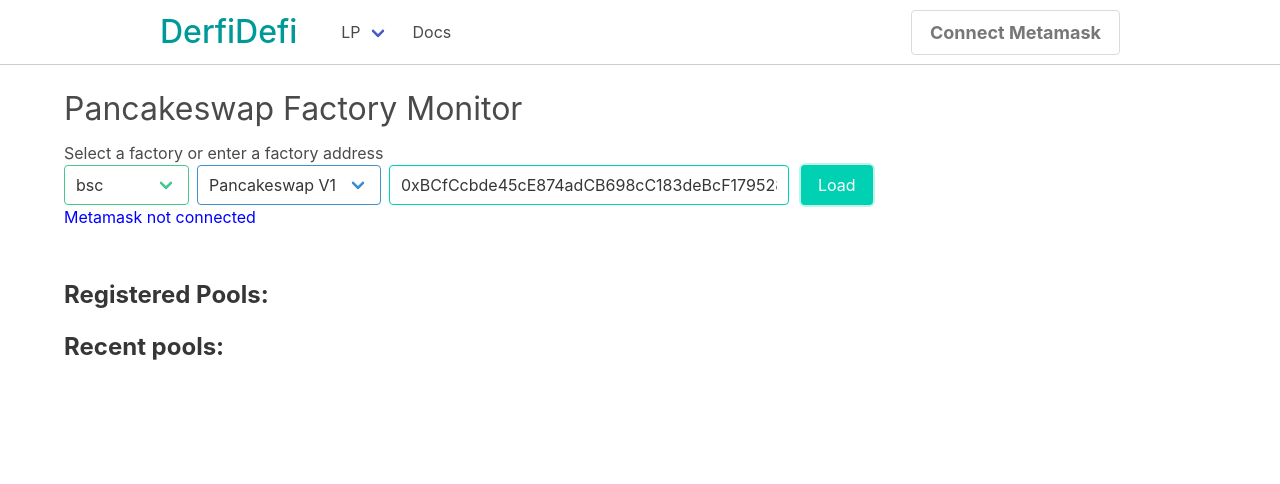
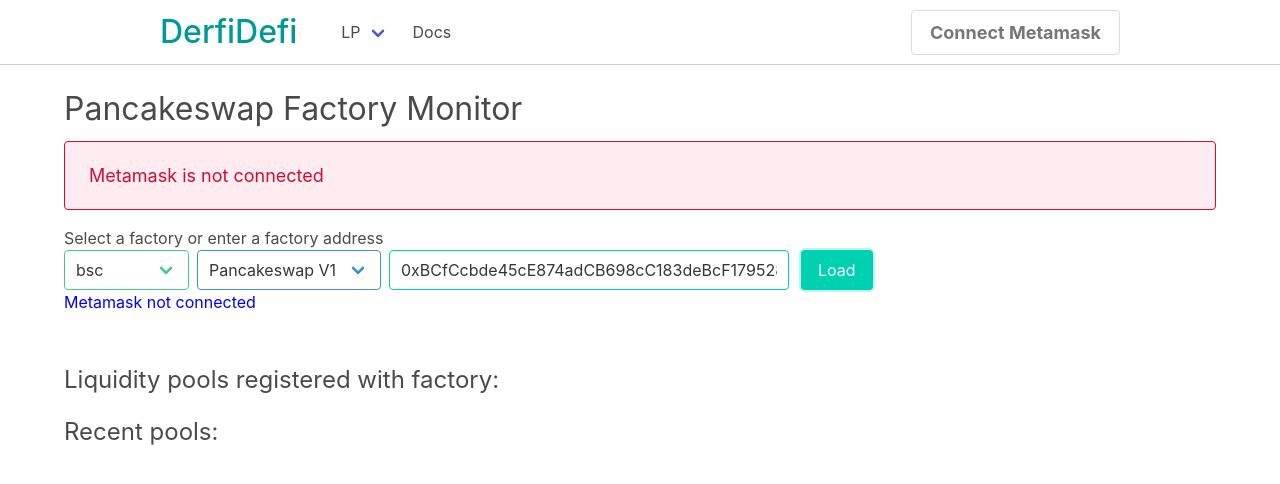
Before and after one commit to dpet/derfi, a React (Create React App) app: page /factory in a window 1280 px wide. Both pictures are taken after a click on the button "Load". Shown: the top 484 px of the page. Built offline with nearby package versions, Linux system fonts and the light colour scheme.

Commit message:
notification added

```diff
--- a/src/App.scss
+++ b/src/App.scss
@@ -45,3 +45,16 @@
 .address-input{
   width: 400px;
 }
+
+// warning
+.warning li{
+  font-size: 18px;
+}
+
+.warning li:not(:last-child){
+  margin-bottom: 4px;
+}
+
+.warning{
+  border: 1px solid #cc0f35;
+}
--- a/src/components/common/FactorySelector.jsx
+++ b/src/components/common/FactorySelector.jsx
@@ -57,7 +57,8 @@
 		if (!val){
 			setSelected(prevState => ({
 				...prevState,
-				factoryAddress: ''
+				factoryAddress: '',
+				amm: ''
 			}))
 		}
 
@@ -84,11 +85,8 @@
 	function userChangeFactoryAddress(e){
 		setSelected(prevState => ({
 			...prevState,
-			network: ''
-		}))
-
-		setSelected(prevState => ({
-			...prevState,
+			network: '',
+			amm: '',
 			factoryAddress: e.target.value
 		}))
 	}
@@ -116,7 +114,10 @@
 
 			{children}
 		</div>
-		{!connection.connected && <span className="blue">Metamask not connected</span>}
-		{(connection.connected && selected.network) && (selected.networkMatch ? <span className="green">Network match</span> : <span className="red">Network mismatch</span>)}
+
+		<div>
+			{!connection.connected && <span className="blue">Metamask not connected</span>}
+			{(connection.connected && selected.network) && (selected.networkMatch ? <span className="green">Network match</span> : <span className="red">Network mismatch</span>)}
+		</div>
 	</div>
 }
--- /dev/null
+++ b/src/components/common/Notice.jsx
@@ -0,0 +1,14 @@
+
+import { useState, useEffect } from 'react';
+
+export default function Notice({messages, setMessages}){
+
+	return <div>
+		{messages.length > 0 && <div className="notification warning is-danger is-light mb-4" onClick={() => setMessages([])}>
+		  {/*<button className="delete"></button>*/}
+		  <ul>
+		  	{messages.map(message => <li>{message}</li>)}
+		  </ul>
+		</div>}
+	</div>
+}
--- a/src/components/pages/Factory.jsx
+++ b/src/components/pages/Factory.jsx
@@ -2,10 +2,14 @@
 import { useState, useEffect } from 'react';
 import FactorySelector from '../common/FactorySelector.jsx';
 import { useConnection } from '../helpers/ConnectionProvider.js';
+import Notice from '../common/Notice.jsx';
+import { factory_abi } from '../../data/abi.js';
+import { ethers } from 'ethers';
 
 export default function FactoryMonitor(){
 	const connection = useConnection()
 
+	let [ messages, setMessages ] = useState([])
 	let [ selected, setSelected ] = useState({
 		network: '',
 		amm: '',
@@ -13,25 +17,52 @@
 		networkMatch: null
 	})
 
+	let [ numberOfPools, setNumberOfPools ] = useState()
+
+	useEffect(() => {
+		setNumberOfPools(null)
+	}, [selected])
+
+	async function load(){
+		let tempMessages = []
+
+		if (!connection.connected)
+			tempMessages.push('Metamask is not connected')
+		else{
+			if (!selected.factoryAddress)
+				tempMessages.push('Please select or enter a factory address')
+			if (selected.network && !selected.networkMatch)
+				tempMessages.push('The selected network does not match the Metamask network')
+		}
+
+		setMessages(tempMessages)
+		if (tempMessages.length > 0)
+			return;
+
+		const factoryContract = new ethers.Contract(selected.factoryAddress, factory_abi, connection.provider)
+		let factoryPools = await factoryContract.allPairsLength()
+		setNumberOfPools(factoryPools.toString())
+	}
+
  	return (
  		<div className="container">
  			<h1 className="is-size-3 mb-2">Pancakeswap Factory Monitor</h1>
 
+ 			<Notice messages={messages} setMessages={setMessages}></Notice>
+
  			<FactorySelector
  				selected={selected}
  				setSelected={setSelected}>
- 					<button className="button is-primary">Load</button>
+ 					<button className="button is-primary" onClick={load}>Load</button>
  			</FactorySelector>
 
-
-
- 			<div>
- 				<span className="label is-size-4 mb-4">Registered Pools:</span>
+ 			<div className="is-size-4 mb-4">
+ 				Liquidity pools registered with factory: <span className="has-text-info">{numberOfPools && numberOfPools.toLocaleString()}</span>
  			</div>
 
  			<div>
- 				<span className="label is-size-4 mb-4">Recent pools:</span>
+ 				<span className="is-size-4 mb-4">Recent pools:</span>
  			</div>
  		</div>
  	)
- }
+}
```
